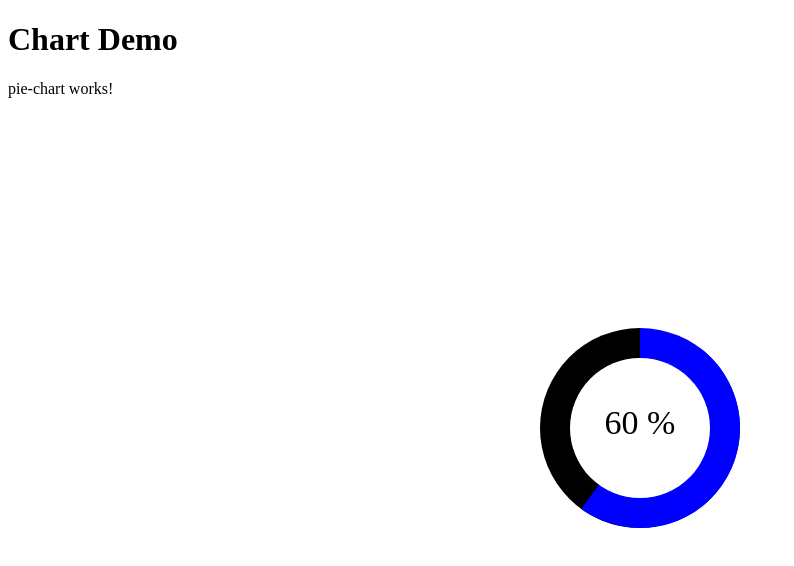
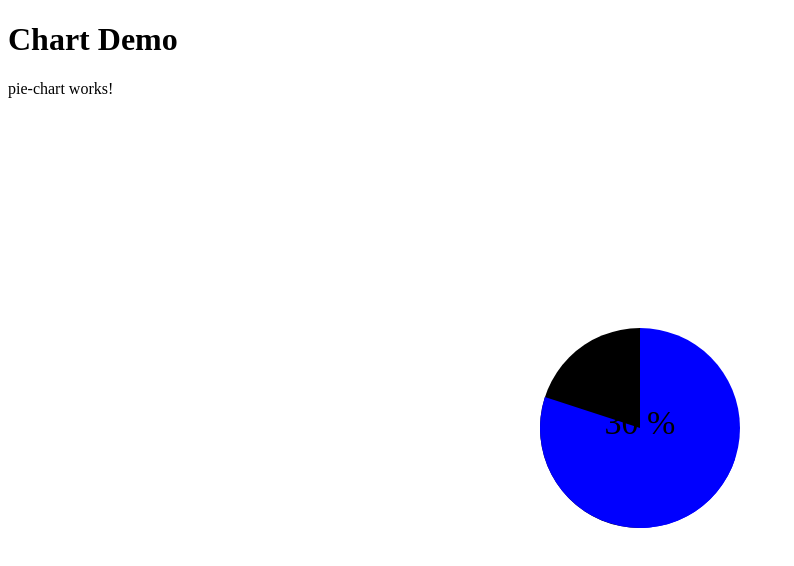
Before and after one commit to shaibv/ng2-css-chart, an Angular app: page / in a window 1280 px wide. Shown: the top 566 px of the page, without its empty margins (0-794 px from the left). Built offline with nearby package versions, Linux system fonts and the light colour scheme.

Commit message:
style input almost working

```diff
--- a/src/app/app.component.html
+++ b/src/app/app.component.html
@@ -4,4 +4,5 @@
 </h1>
 
 
-<ng2-pie-chart [value]="'0.6'" [test]="'5'"></ng2-pie-chart>
+<ng2-pie-chart [value]="'0.3'"
+               [config]="{holeRadius:100,radius:150,backgroundColor:'black',activeColor:'red'}"></ng2-pie-chart>
--- a/src/charts/pie-chart/pie-chart.component.html
+++ b/src/charts/pie-chart/pie-chart.component.html
@@ -3,8 +3,8 @@
 </p>
 
 
-<div class="chart">
-  <div class="chart-before" [ngStyle]="changeRotation()"></div>
-  <div class="chart-after"></div>
+<div class="chart" [ngStyle]="chartStyle()">
+  <div class="chart-before" [ngStyle]="changeRotation()" [style.background-color]="activeColor"></div>
+  <div class="chart-after" [ngStyle]="holeStyle()"></div>
   <div class="text"> {{percentage}} %</div>
 </div>
--- a/src/charts/pie-chart/pie-chart.component.ts
+++ b/src/charts/pie-chart/pie-chart.component.ts
@@ -4,18 +4,13 @@ import {Component, OnInit, Input} from '@angular/core';
   selector: 'ng2-pie-chart',
   templateUrl: './pie-chart.component.html',
   styles: [`
-
             .chart {
-              width: 200px;
-              height: 200px;
                 top: 55px;
                 right: 0;
                 bottom: 0;
                 left: 0;
                 margin: auto;
                 position: absolute;
-              background: black linear-gradient(to right, black 50%, blue 50%);
-              color: black;
                 border-radius: 50%;
              }
 
@@ -71,34 +66,58 @@ export class PieChartComponent implements OnInit {
   value:number;
 
   @Input()
-  test:string;
+  config:any;
 
   private percentage:number;
   private rotation:number;
+  private width:number;
+  private height:number;
+  private holeRadius:number;
+  private activeColor:string;
+  private backgroundColor:string;
   private greaterThenHalf:boolean;
 
 
   constructor() {
-    //this.value = 0.4;
-
-
+    debugger;
+    this.config = this.config || {};
+    this.activeColor = this.config.activeColor || 'blue';
+    this.backgroundColor = this.config.backgroundColor || 'black';
+    this.holeRadius = this.config.holeRadius || 0;
+    this.width = this.config.radius * 2 || 200;
+    this.height = this.config.radius || 200;
   }
 
   ngOnInit() {
     this.rotation = this.value;
+
     if (this.value > 0.5) {
       this.greaterThenHalf = true;
       this.rotation = this.value - 0.5;
     }
-    console.log('test: ' + this.test);
-    console.log('value: ' + this.value);
+
     this.percentage = Math.round(this.value * 100);
-    console.log('percentage: ' + this.percentage);
-    var baseColor = 'black';
+
   }
 
-  changeRotation(): any {
-    return { 'transform': 'rotate(' + this.rotation + 'turn)'  };
+  chartStyle():any {
+    return {
+      'width': this.width + 'px',
+      'height': this.height + 'px',
+      'background': 'black linear-gradient(to right, black 50%, ' + this.activeColor + ' 50%)'
+    };
+  }
+
+  holeStyle():any {
+    return {
+      'width': this.holeRadius * 2 + 'px',
+      'height': this.holeRadius * 2 + 'px',
+
+    };
+  }
+
+  changeRotation():any {
+    return {'transform': 'rotate(' + this.rotation + 'turn)', 'background-color': this.activeColor};
   }
 
 }
```
Lines whose indentation alone changed are shown as unchanged.
